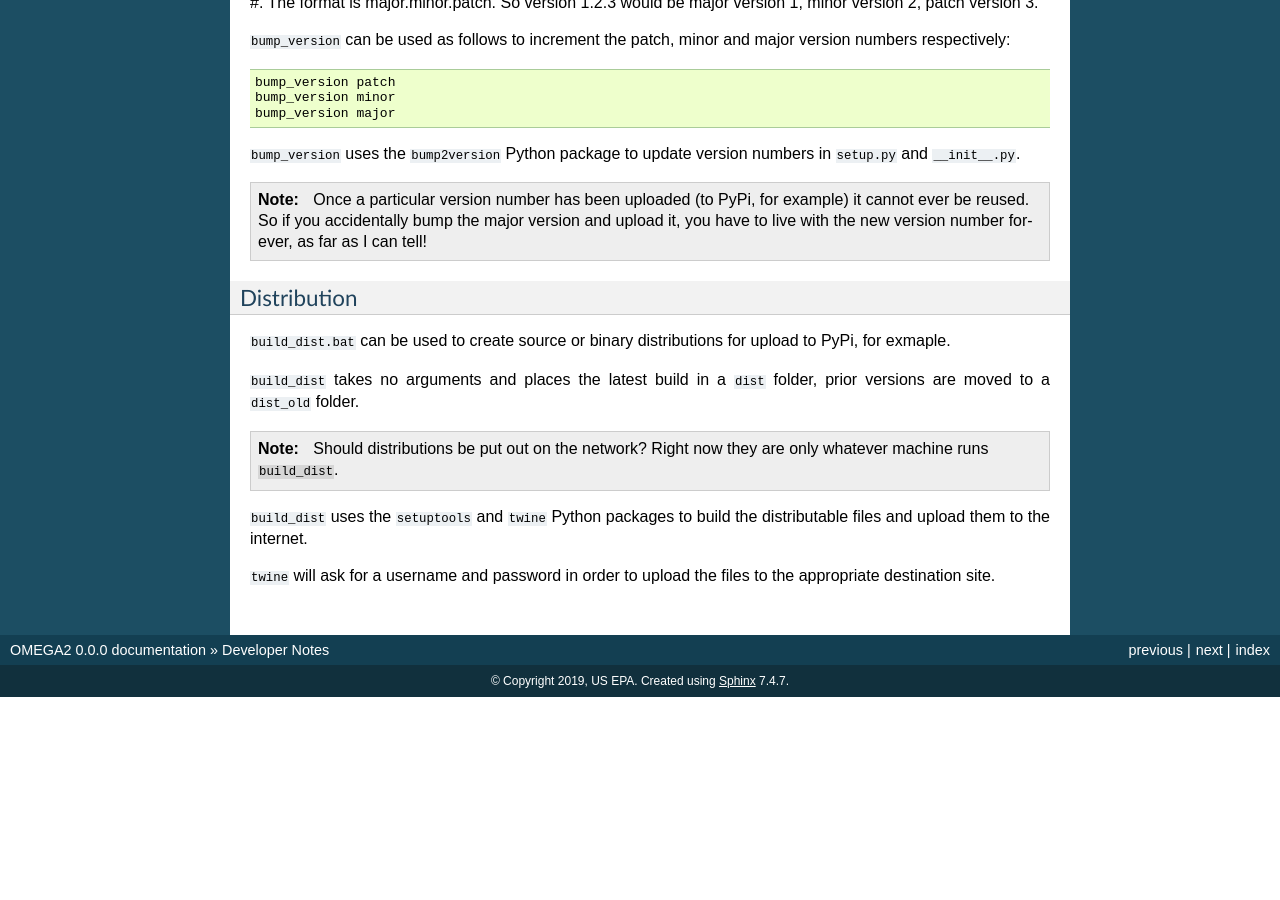
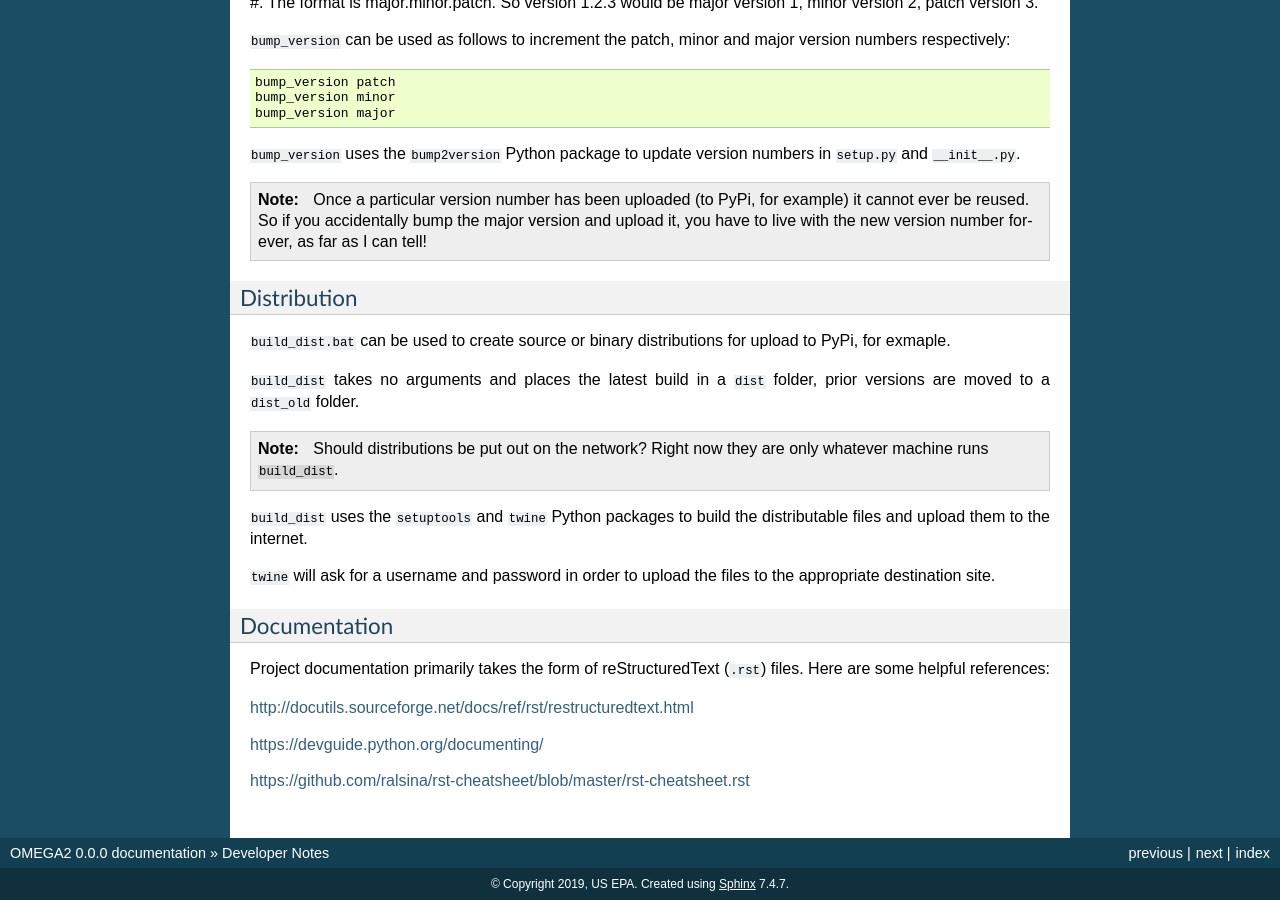
Before and after one commit to USEPA/EPA_OMEGA_Model, a Sphinx documentation site: the page built from doc/source/developer.rst, in a window 1280 px wide and 900 px high, scrolled down 712 px. Built offline with Sphinx 7.4.7, drawn with Linux system fonts in a browser that asks for light colours; pages that are not in the unit, such as notebooks, are missing from menus; before the commit the page ends 1409 px from its top, so only the background shows below that.

Commit message:
updates for developer notes

```diff
--- a/doc/source/developer.rst
+++ b/doc/source/developer.rst
@@ -68,3 +68,14 @@ Distribution
 them to the internet.
 
 ``twine`` will ask for a username and password in order to upload the files to the appropriate destination site.
+
+Documentation
+^^^^^^^^^^^^^
+
+Project documentation primarily takes the form of reStructuredText (``.rst``) files.  Here are some helpful references:
+
+http://docutils.sourceforge.net/docs/ref/rst/restructuredtext.html
+
+https://devguide.python.org/documenting/
+
+https://github.com/ralsina/rst-cheatsheet/blob/master/rst-cheatsheet.rst
```
